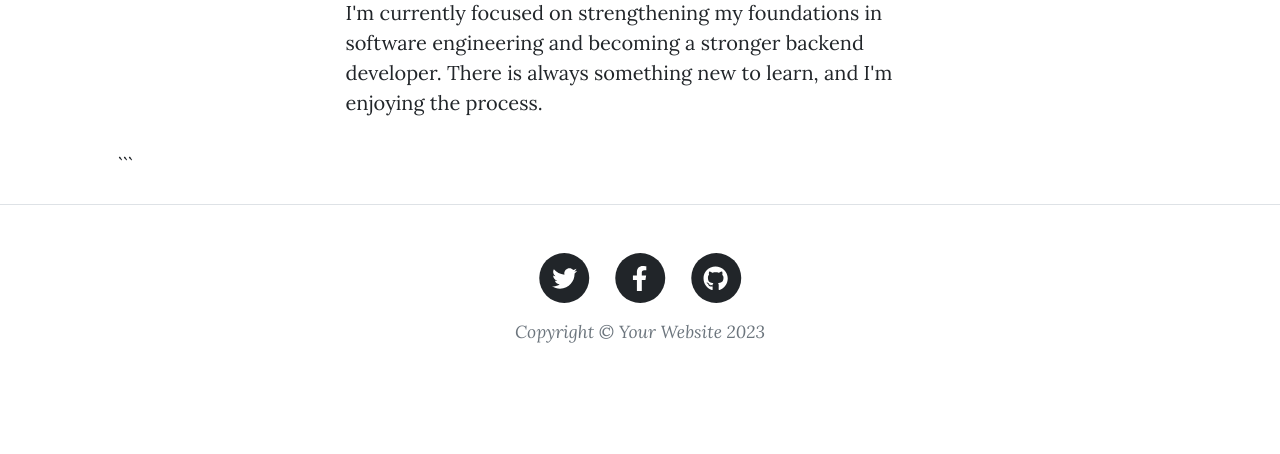
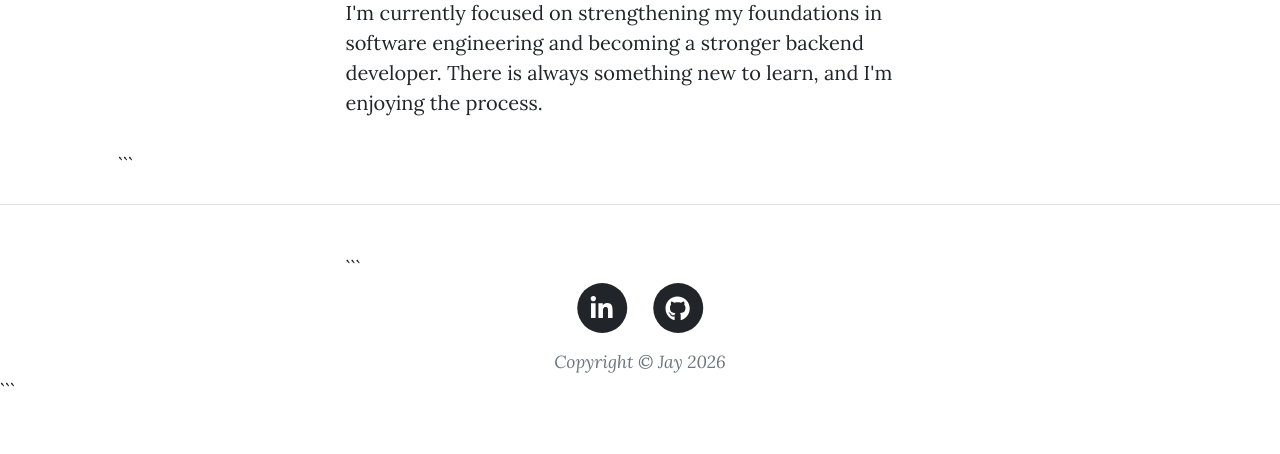
Before and after one commit to jalalseidi/Upgraded-Blog, a Flask app: page /about in a window 1280 px wide. Shown: the part 1342-1796 px from the top of the page. Before the commit the page ends 1685 px from the top, so only its background shows below. Run offline with Flask 3, Linux system fonts and the light colour scheme; some libraries are stand-ins or nearby versions.

Commit message:
Added the detail in the footer

````diff
--- a/templates/footer.html
+++ b/templates/footer.html
@@ -1,28 +1,36 @@
 <html lang="en">
-        <body><!-- Footer-->
+<body>
+  <!-- Footer-->
   <footer class="border-top">
     <div class="container px-4 px-lg-5">
       <div class="row gx-4 gx-lg-5 justify-content-center">
         <div class="col-md-10 col-lg-8 col-xl-7">
+
+```
       <ul class="list-inline text-center">
+        <!-- LinkedIn -->
         <li class="list-inline-item">
-                              <a href="#">
+          <a
+            href="https://www.linkedin.com/in/jalalseidi/"
+            target="_blank"
+            rel="noopener noreferrer"
+            aria-label="LinkedIn"
+          >
             <span class="fa-stack fa-lg">
               <i class="fas fa-circle fa-stack-2x"></i>
-                                      <i class="fab fa-twitter fa-stack-1x fa-inverse"></i>
+              <i class="fab fa-linkedin-in fa-stack-1x fa-inverse"></i>
             </span>
           </a>
         </li>
+
+        <!-- GitHub -->
         <li class="list-inline-item">
-                              <a href="#">
-                                  <span class="fa-stack fa-lg">
-                                      <i class="fas fa-circle fa-stack-2x"></i>
-                                      <i class="fab fa-facebook-f fa-stack-1x fa-inverse"></i>
-                                  </span>
-                              </a>
-                          </li>
-                          <li class="list-inline-item">
-                              <a href="#">
+          <a
+            href="https://github.com/jalalseidi"
+            target="_blank"
+            rel="noopener noreferrer"
+            aria-label="GitHub"
+          >
             <span class="fa-stack fa-lg">
               <i class="fas fa-circle fa-stack-2x"></i>
               <i class="fab fa-github fa-stack-1x fa-inverse"></i>
@@ -30,14 +38,25 @@
           </a>
         </li>
       </ul>
-                      <div class="small text-center text-muted fst-italic">Copyright &copy; Your Website 2023</div>
+
+      <div class="small text-center text-muted fst-italic">
+        Copyright &copy; Jay 2026
+      </div>
+
     </div>
   </div>
 </div>
+```
+
   </footer>
+
   <!-- Bootstrap core JS-->
+
   <script src="https://cdn.jsdelivr.net/npm/bootstrap@5.2.3/dist/js/bootstrap.bundle.min.js"></script>
+
   <!-- Core theme JS-->
+
   <script src="{{ url_for('static', filename='js/scripts.js') }}"></script>
+
 </body>
 </html>
````
Lines whose indentation alone changed are shown as unchanged.
